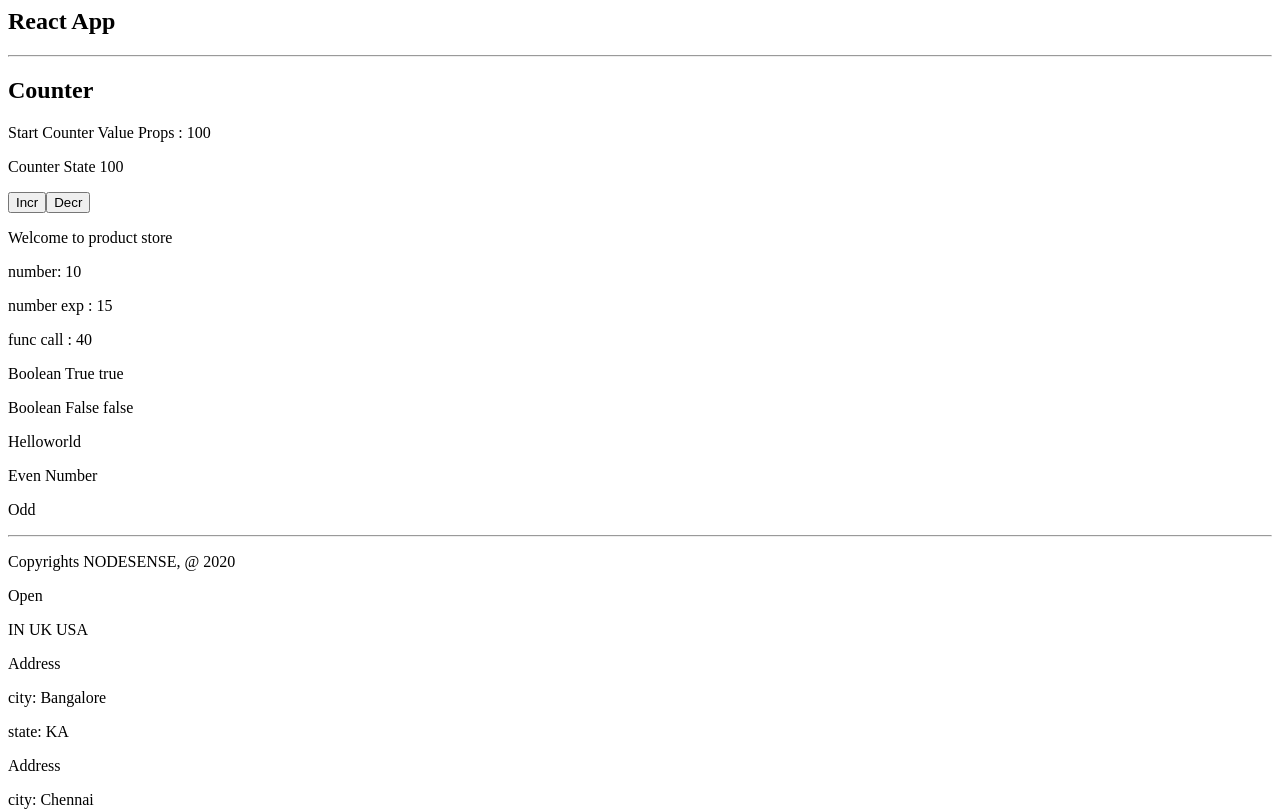
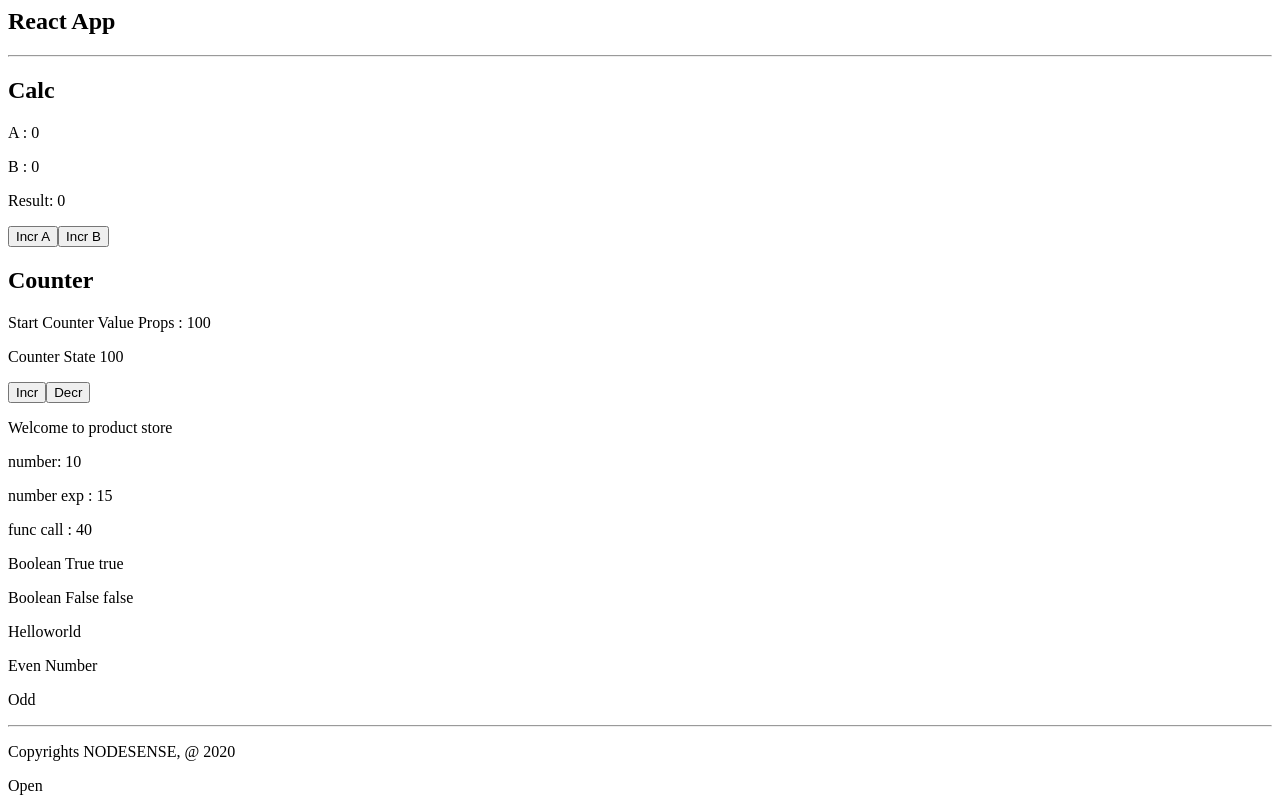
Before and after one commit to nodesense/react-free-workshop1, a React (Create React App) app: page / in a window 1280 px wide. Shown: the top 811 px of the page. Built offline with nearby package versions, Linux system fonts and the light colour scheme.

Commit message:
setState

```diff
--- a/src/App.js
+++ b/src/App.js
@@ -5,6 +5,7 @@ import Header from './components/Header';
 import Footer from './components/Footer';
 import Home from './components/Home';
 import Counter from './components/Counter';
+import Calc from './components/Calc';
 
 // called by react
 // create v.dom and return v.dom
@@ -22,6 +23,7 @@ function App() {
         <div>
            <Header />
 
+            <Calc />
             <Counter startValue={100} />
 
 
--- a/src/components/Calc.js
+++ b/src/components/Calc.js
@@ -0,0 +1,107 @@
+// src/components/Calc.js
+
+import React, {Component} from 'react';
+
+class Calc extends Component {
+    constructor(props) {
+        super(props);
+        // State
+        this.state = {
+            a: 0,
+            b: 0,
+            result: 0
+        }
+    }
+
+    // dependent setState issues/solutions
+    // solve using setState callback
+    // cons: calls render again from callback
+    // Problem: render called twice
+    incrementA = () => {
+        // with in same event execution/callstack, you can setState as many times
+        // render called only one
+
+        console.log('incrememtA before', this.state);
+        // change the value a, then do something to update result in second step
+        // solution 1: use the setState callback, not to use much in the project
+        console.log('setState incrementA')
+        this.setState({
+            a: this.state.a + 1,
+            // result: this.state.b + this.state.a + 1, // second setState to update
+        },  () => {
+            // callback, called after the state attributes merged,
+            // updated current state,
+            // called after render
+            // we can see updated state
+            console.log('incrememtA setState Callback ', this.state);
+            console.log('increment A result setState')
+            // Work, for the dependent setState
+            // Cons/drawback: calls the render function again
+            // callback, is invoked on separate callstack
+            this.setState({
+                result: this.state.a + this.state.b
+            })
+        })
+        // change the result
+
+        // BUG, will not work, because this.state.a is not yet updated, due to async
+        // this.setState({
+        //    result: this.state.b + this.state.a
+        // })
+        console.log('incrememtA after', this.state);
+        console.log('incrementA END..');
+    }
+
+    // solve the dependent setState
+    // using React FUNCTIONAL setState - GOOD
+    //
+    incrementB = () => {
+        console.log('incrememtB before', this.state);
+
+        // setState will take a function as first arg, instead of setState({})
+        // NOT BE Confused with previous one
+        // the function shall be called by react
+        // prevState is passed as input, first parameter
+        // returns a new state
+        // async, means, the new state eventually merged with current state, later
+        // the function provided is not invoked in the same event cycle
+        // invoked before render function call, at the end of the event loop
+        this.setState((prevState) => {
+            console.log('functional setState prevState ', prevState);
+            return {
+                b: prevState.b + 1
+            }
+        })
+
+        // result of prev function is passed as input here
+        // end result shall be merged with currentState
+        this.setState( (prevState) => {
+            console.log('Second function update result setstate ', prevState);
+            return {
+                result: prevState.a + prevState.b
+            }
+        })
+
+        console.log('incrememtB after', this.state);
+    }
+
+    render() {
+        console.log('Calc render state ', this.state);
+
+        return (
+            <div>
+                <h2>Calc</h2>
+
+                <p>A : {this.state.a}</p>
+                <p>B : {this.state.b}</p>
+                <p>Result: {this.state.result}</p>
+
+                <button onClick={this.incrementA}>Incr A</button>
+                <button onClick={this.incrementB}>Incr B</button>
+
+            </div>
+        )
+    }
+}
+
+export default Calc;
--- a/src/components/Counter.js
+++ b/src/components/Counter.js
@@ -11,7 +11,7 @@ import PropTypes from 'prop-types';
 class Counter extends React.Component {
     // ES.NEXT, safe to use
     // ES Stage 2
-    // possible only in class component
+    // possible only in class component, not in functional
     static propTypes = {
         startValue: PropTypes.number //optional
     }
```
Also changed, not shown: 1 other file (tests, documents, lock files or other folders).
